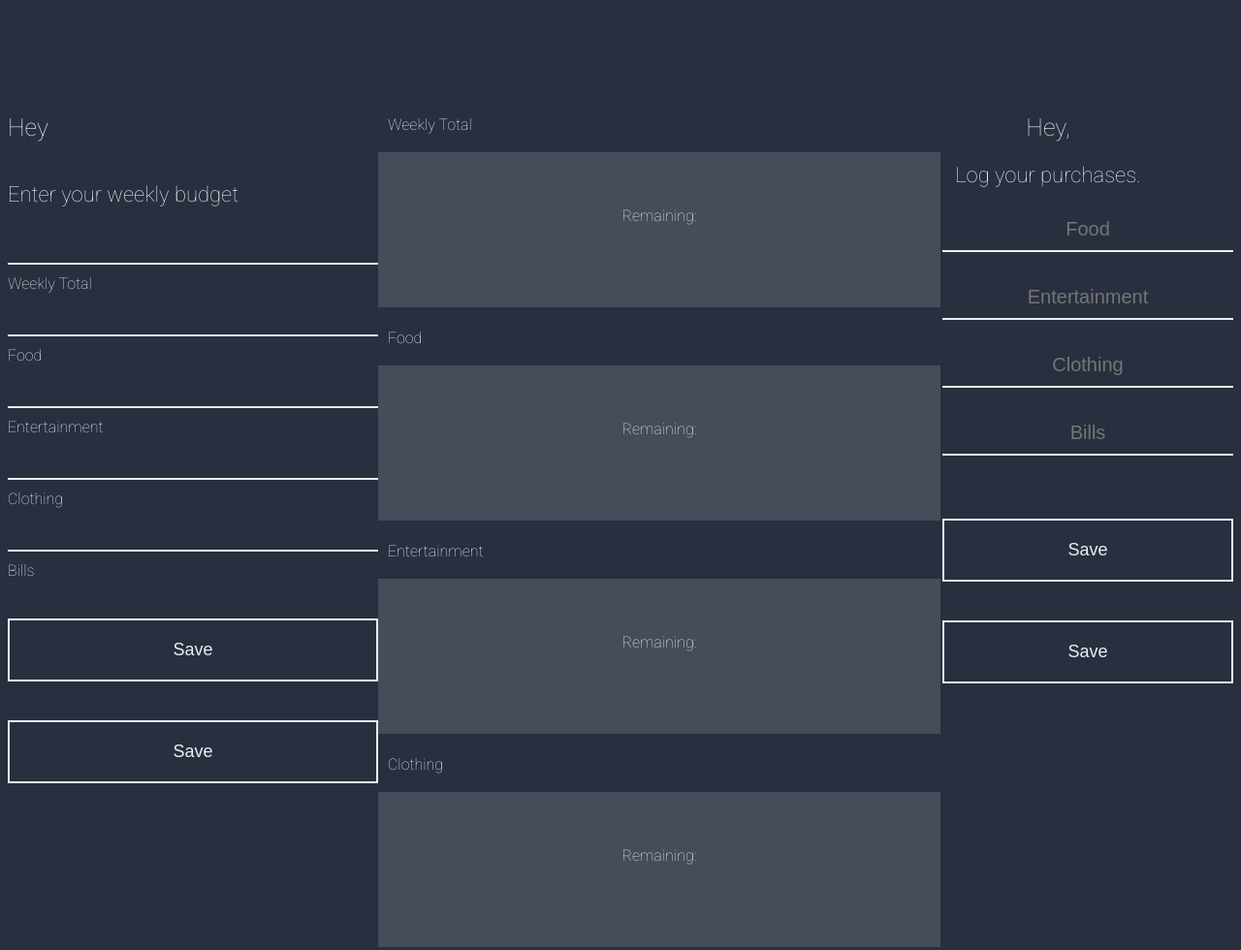
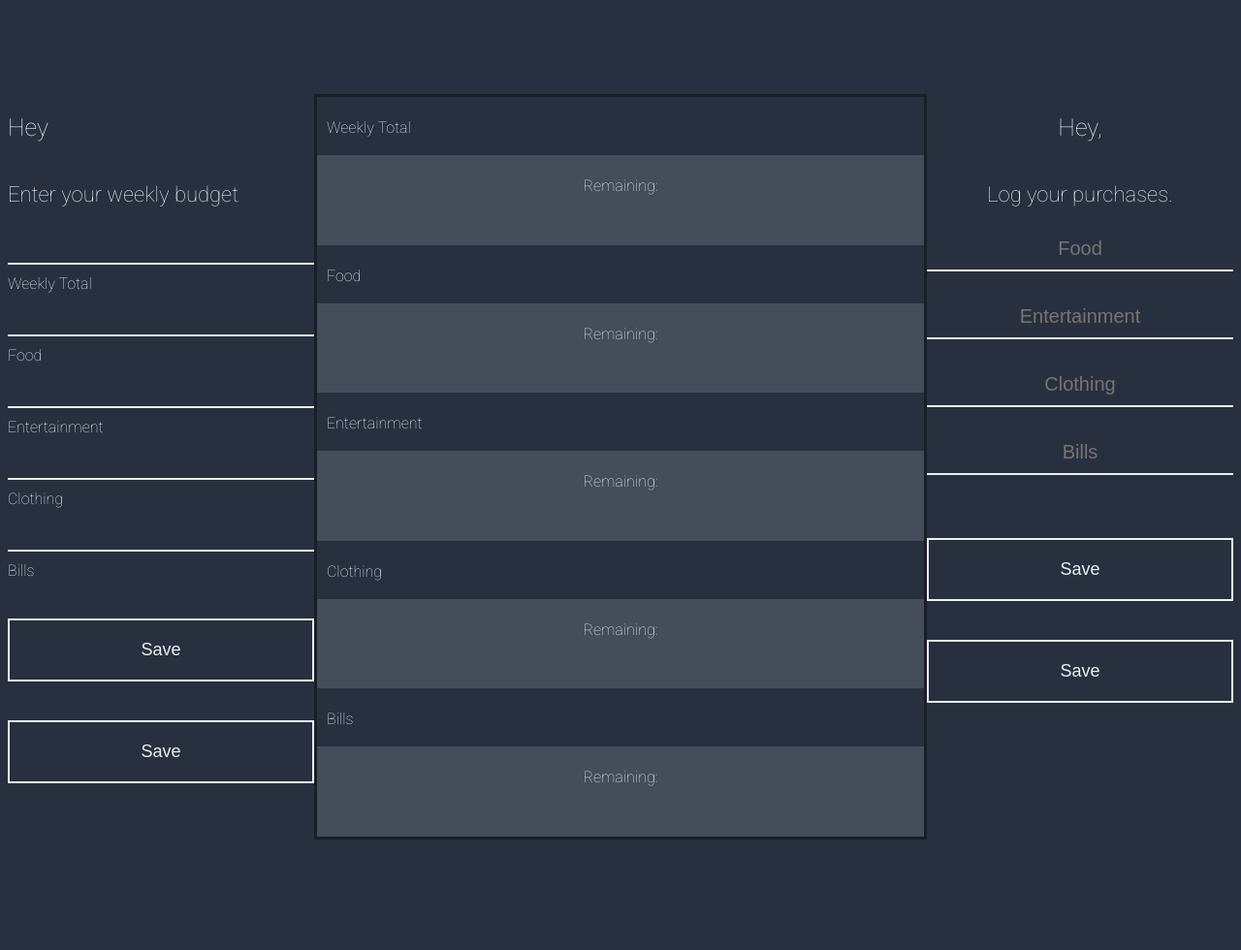
Before and after one commit to arenick/budget_buddy, a plain HTML site: page index.html in a window 1280 px wide. Shown: the part 926-1906 px from the top of the page at 97% size. After the commit the page ends 1800 px from the top, so only its background shows below. Drawn offline with nearby package versions, Linux system fonts and the light colour scheme.

Commit message:
desktop page updated

```diff
--- a/styles.css
+++ b/styles.css
@@ -32,6 +32,7 @@ body {
   font-size: 35px;
 }
 
+/* hamberger menu */
 .menu {
   display: flex;
   list-style: none;
@@ -89,12 +90,12 @@ body {
 
 /* Weekly Budget Section */
 .enterweeklybudget {
-
   display: flex;
   flex-direction: column;
   justify-content: flex-start;
-  width: 400px;
+  width: 30%;
   margin: 0;
+
 
 }
 
@@ -141,20 +142,26 @@ body {
   cursor: pointer;
 }
 
-/* Weekly Total Section */
-/*.weekly__total--container {
- display:flex;}*/
+/* / Weekly Total Section */
+ .weekly__total--container {
+ display:flex;
+ width: 60%;
+ justify-content: center;
+ }
 
-
-
+ .weekly__total {
+   width: 100%;
+   border: 3px solid #191e27;
+ }
 
 
 .total {
   display: flex;
   justify-content: center;
   background: rgba(233, 240, 244, .15);
-  padding: 8%;
-  width: 500px;
+  padding: 1%;
+
+  /* width: 500px; */
 
 }
 
@@ -179,24 +186,21 @@ body {
 
 /* Log Purcheses Section */
 .purchases {
-
-  margin: 0;
-  width: 400px;
-  height: 500px;
+  width: 30%;
 
 }
 
-/* .greeting {
+.greeting {
   display: flex;
   flex-direction: column;
-  margin: 50px 0;
-} */
+
+}
 
 .purchases_form {
   display: flex;
   justify-content:center;
   flex-direction: column;
-  width: 300px;
+  width: 100%;
 }
 
 .pur_title {
@@ -239,11 +243,10 @@ body {
   margin-top: 40px;
   cursor: pointer;
 }
-.pur-log{
-  display: flex;
-  justify-content: flex-end;
 
-}
+
+
+
 
 /* Mobile Menu */
 .mobile_menu {
@@ -267,12 +270,7 @@ body {
 
 .containerdesktop{
   display: flex;
-  justify-content: center;
-  flex-direction: space-between;
-  width: 100;
-  padding: 0px;
-
-
+  justify-content: space-evenly;
 }
 
 }
```
